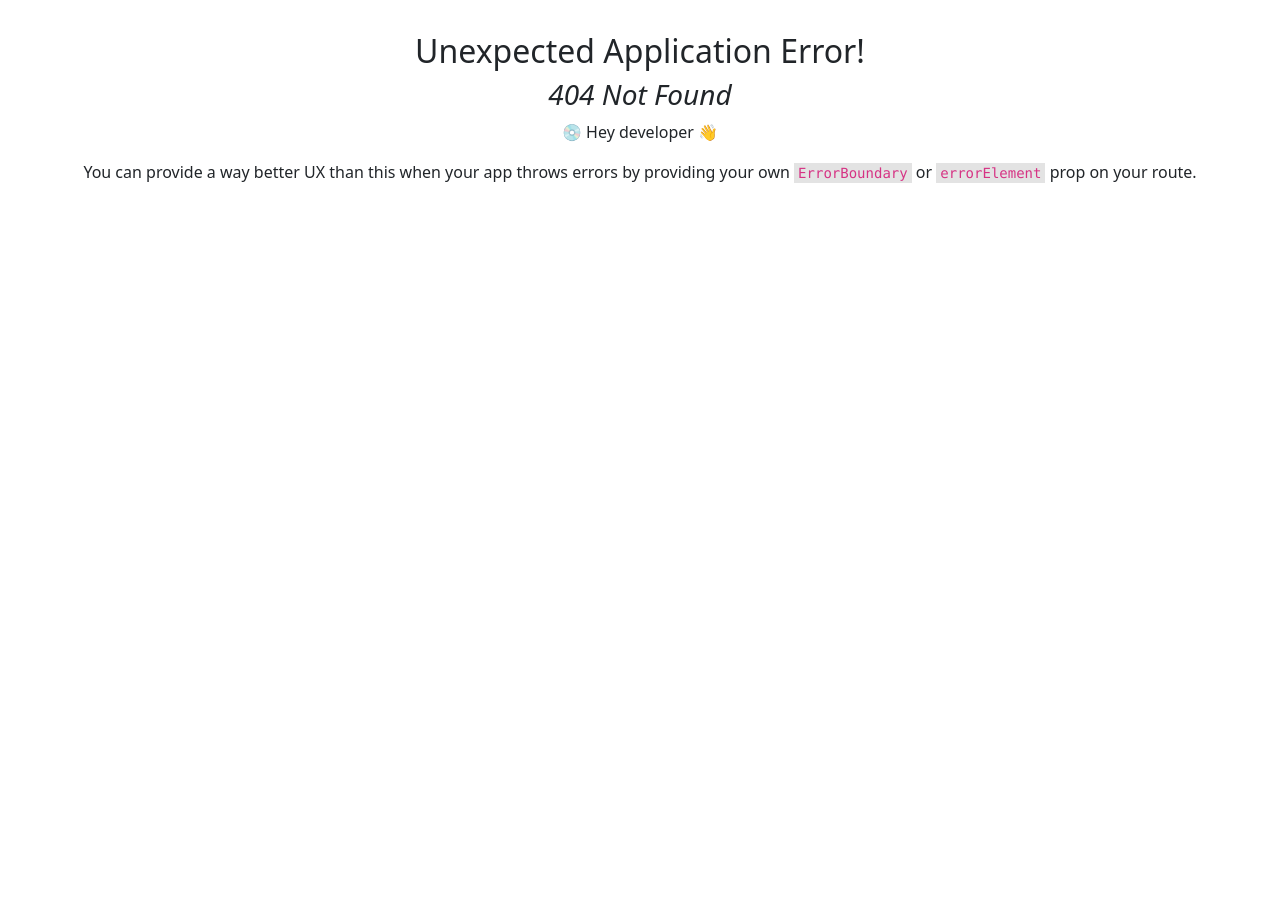
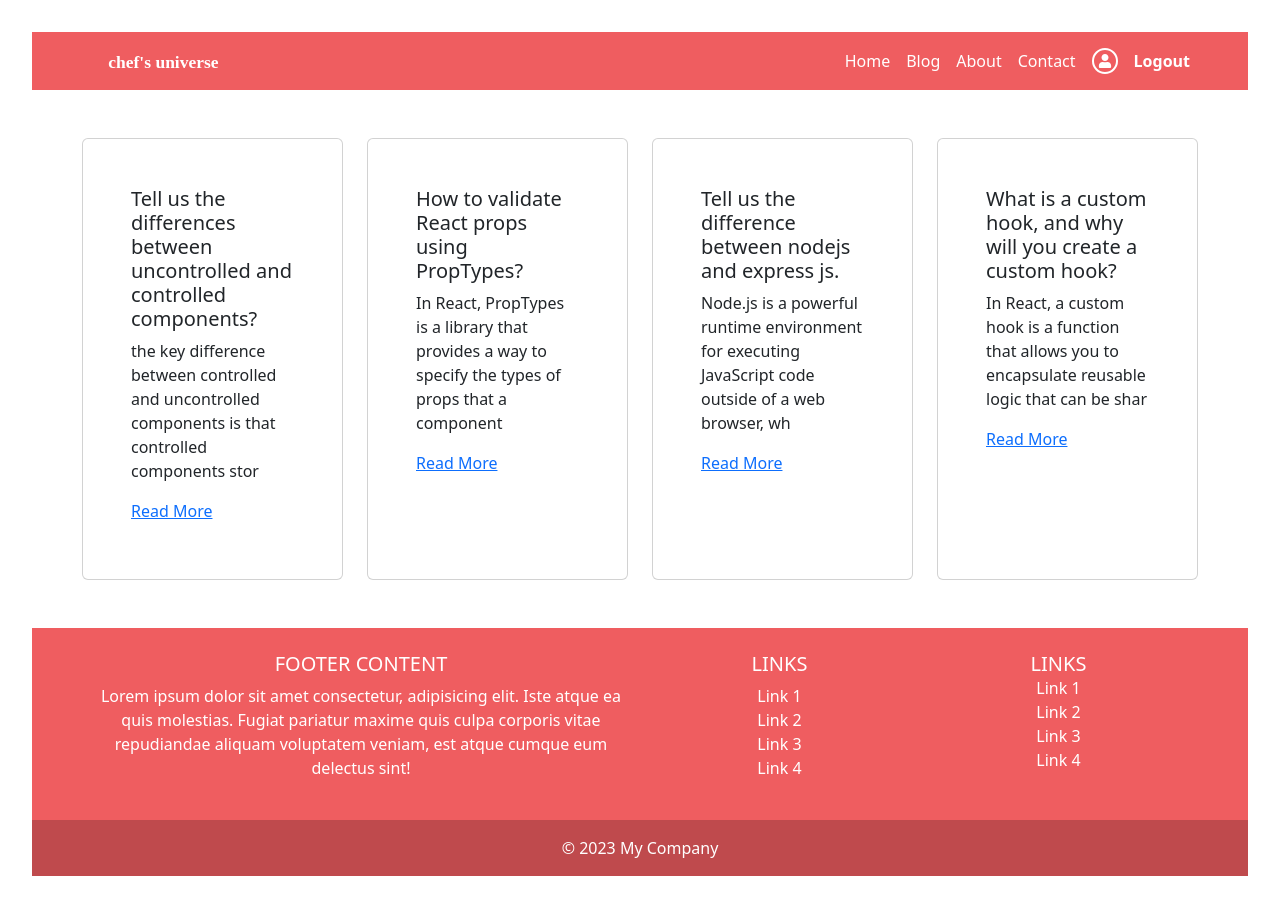
Before and after one commit to NS-Sheam/chefs-universe-client, a React (Vite) app: page /blogs in a window 1280 px wide. Before the commit this address had no page. Before the commit the page ends 800 px from the top, so only its background shows below. Built offline with nearby package versions, Linux system fonts and the light colour scheme.

Commit message:
adding blogs page

```diff
--- /dev/null
+++ b/public/data/blogdata.json
@@ -0,0 +1,22 @@
+[
+    {
+        "id": 1,
+        "question": "Tell us the differences between uncontrolled and controlled components?",
+        "answer": "the key difference between controlled and uncontrolled components is that controlled components store their state in the parent component, while uncontrolled components store their state internally. Controlled components provide a way for the parent component to control the state of the child component, while uncontrolled components do not."
+    },
+    {
+        "id": 2,
+        "question": "How to validate React props using PropTypes?",
+        "answer": "In React, PropTypes is a library that provides a way to specify the types of props that a component should receive. This helps to ensure that the correct types of props are passed to a component, which can help prevent errors and make debugging easier. To use PropTypes, wefirst need to import it from the 'prop-types' package.Then, you can define the PropTypes for your component by adding a propTypes property to the component.The propTypes are defined as an object with keys that correspond to the names of the props that the component expects. The values of the propTypes are PropTypes objects that specify the type of each prop."
+    },
+    {
+        "id": 3,
+        "question": "Tell us the difference between nodejs and express js.",
+        "answer": "Node.js is a powerful runtime environment for executing JavaScript code outside of a web browser, while Express.js is a web framework that provides a set of tools and abstractions for building web applications and APIs on top of Node.js."
+    },
+    {
+        "id": 4,
+        "question": "What is a custom hook, and why will you create a custom hook?",
+        "answer": "In React, a custom hook is a function that allows you to encapsulate reusable logic that can be shared across components. Custom hooks are regular JavaScript functions that use other React hooks to provide additional functionality, such as state management, event handling, or data fetching."
+    }
+]
--- /dev/null
+++ b/src/pages/Home/Banner/Banner.css
@@ -0,0 +1,25 @@
+.carousel-control-prev-icon,
+.carousel-control-next-icon {
+  filter: invert(100%);
+}
+
+.banner-carousel{
+    height: 100vh;
+}
+
+/* .carousel-control-prev {
+  margin-left: -6%;
+}
+
+.carousel-control-next {
+  margin-right: -6%;
+} */
+
+.carousel-indicators li {
+  background-color: #ffffff;
+  border: 1px solid #000000;
+}
+
+.carousel-indicators .active {
+  background-color: #000000;
+}
--- a/src/pages/Home/Banner/Banner.jsx
+++ b/src/pages/Home/Banner/Banner.jsx
@@ -3,14 +3,15 @@ import Carousel from 'react-bootstrap/Carousel';
 import chefPng1 from "../../../assets/chefpng1.png"
 import chefPng2 from "../../../assets/chefpng2.png"
 import chefPng3 from "../../../assets/chefpng3.png"
+import "./Banner.css";
 
 const Banner = () => {
     return (
         <Carousel>
             <Carousel.Item interval={500}>
 
-                <div className='my-5 d-flex flex-column flex-md-row align-items-center justify-content-center vh-lg-100'>
-                    <img className='w-50' src={chefPng1} alt="" />
+                <div className='my-5 d-flex flex-column flex-md-row align-items-center justify-content-center banner-carousel'>
+                    <img className='w-100' src={chefPng1} alt="" />
                     <div>
                         <h1 className='logo fw-bold band-color text-lg text-end'>Welcome to the universe of <br /> <span>dalicious recipies</span></h1>
                         <p className='band-secondary text-sm-end me-0'>Discover a world of delicious and easy-to-follow recipes for any occasion. From classic family meals to creative and exotic dishes, our collection has something for everyone. With step-by-step instructions and beautiful photos, cooking has never been more enjoyable. Start exploring now and let's cook up something amazing together!</p>
@@ -18,17 +19,17 @@ const Banner = () => {
                 </div>
             </Carousel.Item>
             <Carousel.Item interval={500}>
-                <div className="my-5 d-flex flex-column flex-md-row align-items-center justify-content-center vh-lg-100">
+                <div className="my-5 d-flex flex-column flex-md-row align-items-center justify-content-center banner-carousel">
                     <div>
                         <h1 className='logo fw-bold band-color text-lg text-start'>Welcome to the universe of <br /> <span>dalicious recipies</span></h1>
                         <p className='band-secondary text-sm-start'>Discover a world of delicious and easy-to-follow recipes for any occasion. From classic family meals to creative and exotic dishes, our collection has something for everyone. With step-by-step instructions and beautiful photos, cooking has never been more enjoyable. Start exploring now and let's cook up something amazing together!</p>
                     </div>
-                    <img className='w-50' src={chefPng2} alt="" />
+                    <img className='w-100' src={chefPng2} alt="" />
                 </div>
             </Carousel.Item>
             <Carousel.Item interval={500}>
-                <div className="my-5 d-flex flex-column flex-md-row align-items-center justify-content-center vh-lg-100">
-                    <img className='w-50' src={chefPng3} alt="" />
+                <div className="my-5 d-flex flex-column flex-md-row align-items-center justify-content-center banner-carousel">
+                    <img className='w-25' src={chefPng3} alt="" />
                     <div>
                         <h1 className='logo fw-bold band-color text-lg text-end'>Welcome to the universe of <br /> <span>dalicious recipies</span></h1>
                         <p className='band-secondary text-sm-end me-0'>Discover a world of delicious and easy-to-follow recipes for any occasion. From classic family meals to creative and exotic dishes, our collection has something for everyone. With step-by-step instructions and beautiful photos, cooking has never been more enjoyable. Start exploring now and let's cook up something amazing together!</p>
--- /dev/null
+++ b/src/pages/Home/Blogs/BlogCard/BlogCard.jsx
@@ -0,0 +1,23 @@
+import React, { useState } from 'react';
+import { Card } from 'react-bootstrap';
+
+const BlogCard = ({data}) => {
+    const [show, setShow] = useState(false);
+    return (
+        <Card className='mb-2 h-100'>
+                <Card.Body className='text-start'>
+                    <Card.Title>{data.question}</Card.Title>
+                    <Card.Text>
+                        {
+                            !show ?
+                            data.answer.substring(0, 100) :
+                            data.answer
+                        }
+                    </Card.Text>
+                    <Card.Link onClick={()=> setShow(!show)}>Read More</Card.Link>
+                </Card.Body>
+            </Card>
+    );
+};
+
+export default BlogCard;
--- /dev/null
+++ b/src/pages/Home/Blogs/Blogs/Blogs.jsx
@@ -0,0 +1,25 @@
+import React from 'react';
+import { Card, Col, Container, Row } from 'react-bootstrap';
+import blogData from "../../../../../public/data/blogdata.json"
+import BlogCard from '../BlogCard/BlogCard';
+const Blogs = () => {
+    const bData = blogData;
+    return (
+        <Container className='py-5 d-grid '>
+            <Row>
+
+                {
+                    bData.map(data => <Col lg={3} md={6}>
+                        <BlogCard
+                            key={data.id}
+                            data={data} />
+                    </Col>
+                    )
+                }
+
+            </Row>
+        </Container>
+    );
+};
+
+export default Blogs;
--- a/src/pages/shared/Header/Header.jsx
+++ b/src/pages/shared/Header/Header.jsx
@@ -8,7 +8,7 @@ function Header() {
     return (
         <Navbar className='header' expand="lg">
             <Container>
-                <Navbar.Brand href="#home" className='text-white'><small className='logo fw-bold'>React-Bootstrap</small></Navbar.Brand>
+                <Navbar.Brand href="#home" className='text-white'><small className='logo fw-bold'>chef's universe</small></Navbar.Brand>
                 <div>
                 <Navbar.Toggle aria-controls="basic-navbar-nav" />
                     <Navbar.Collapse id="basic-navbar-nav">
--- a/src/routes/Routes.jsx
+++ b/src/routes/Routes.jsx
@@ -1,6 +1,7 @@
 import { createBrowserRouter } from "react-router-dom";
 import Main from "../layouts/Main";
 import Home from "../pages/Home/Home/Home";
+import Blogs from "../pages/Home/Blogs/Blogs/Blogs";
 
 export const router = createBrowserRouter([
     {
@@ -10,6 +11,10 @@ export const router = createBrowserRouter([
             {
                 path: "/",
                 element: <Home />
+            },
+            {
+                path: "blogs",
+                element: <Blogs/>
             }
         ]
     },
```
